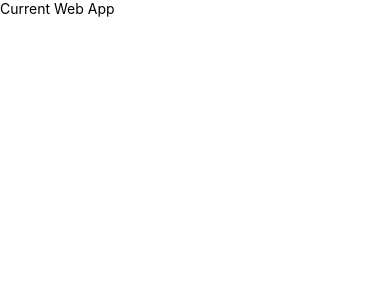
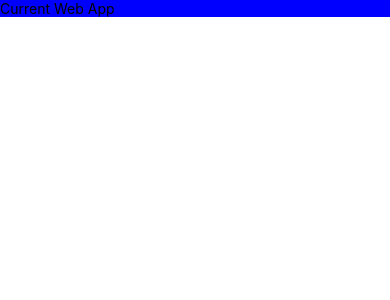
Before and after one commit to MavHuber/ReactNativePantryApp, a React Native app in the folder RN-Pantry-Assistant/: screen / in a window 390 px wide. Shown: the top 300 px of the page. Built offline with nearby package versions, Linux system fonts and the light colour scheme.

Commit message:
Implementing styles

```diff
--- a/RN-Pantry-Assistant/App.js
+++ b/RN-Pantry-Assistant/App.js
@@ -4,11 +4,17 @@ import { StyleSheet, Text, View, SafeAreaView } from 'react-native';
 const App = () => {
   return (
     <SafeAreaView>
-      <View>
+      <View style={styles.container}>
         <Text>Current Web App</Text>
       </View>
     </SafeAreaView>
   )
 }
 
+const styles = StyleSheet.create({
+  container: {
+    backgroundColor: 'blue'
+  }
+})
+
 export default App;
```
